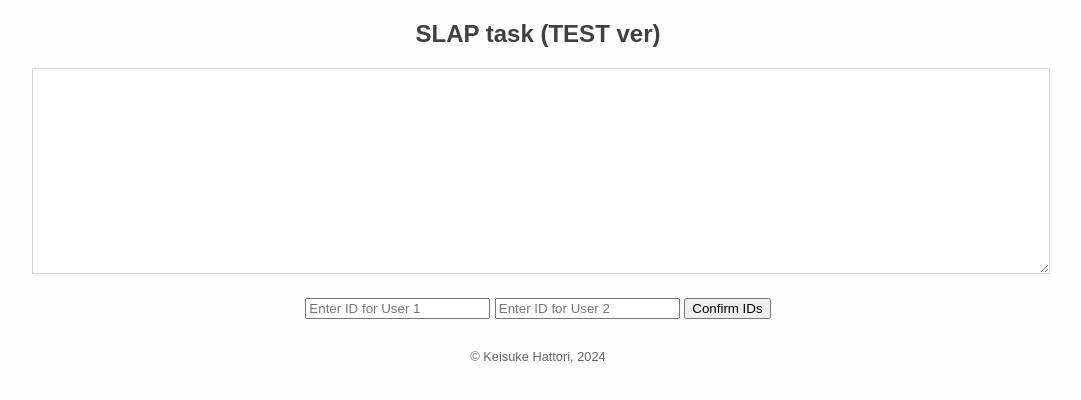
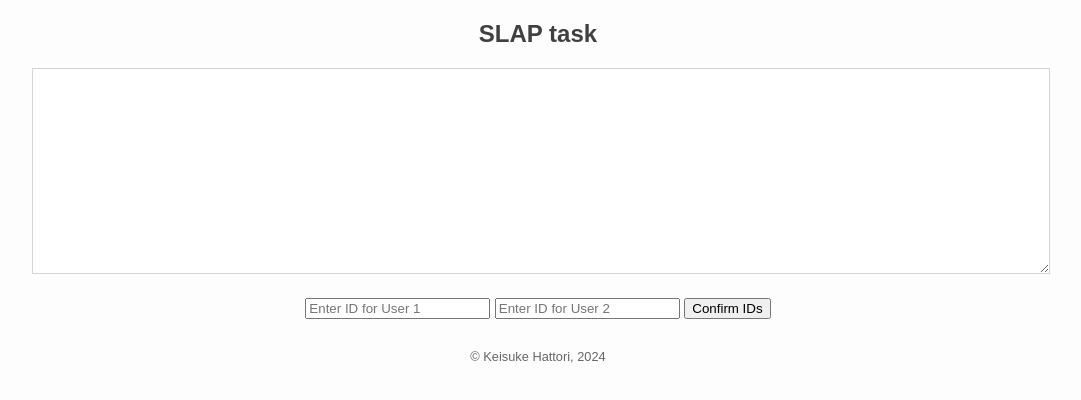
Before and after one commit to httrksk2/slap-site, a plain HTML site: page index.html in a window 1280 px wide. Shown: the whole page, without its empty margins (102-1183 px from the left). Drawn offline with Linux system fonts and the light colour scheme.

Commit message:
Update index.html

```diff
--- a/index.html
+++ b/index.html
@@ -6,7 +6,7 @@
 </head>
 <body>
     <div id="container">
-        <h2 id="pageTitle">SLAP task (TEST ver)</h2>
+        <h2 id="pageTitle">SLAP task</h2>
             <div id="sessionNumber"></div>
         <textarea id="textInput" disabled></textarea>
         <button id="startButton" onclick="startGame()" style="display: none;">Start</button>
```
